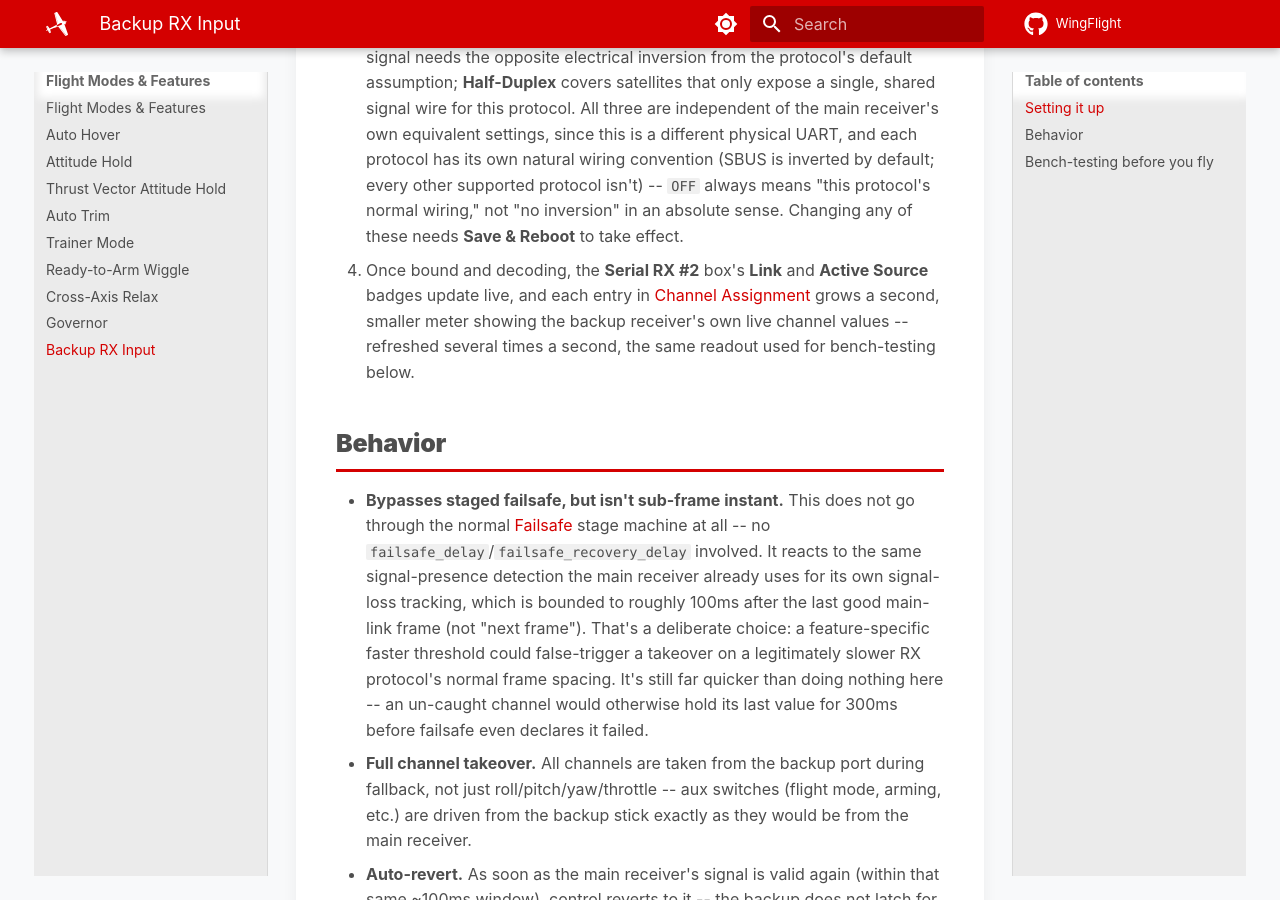
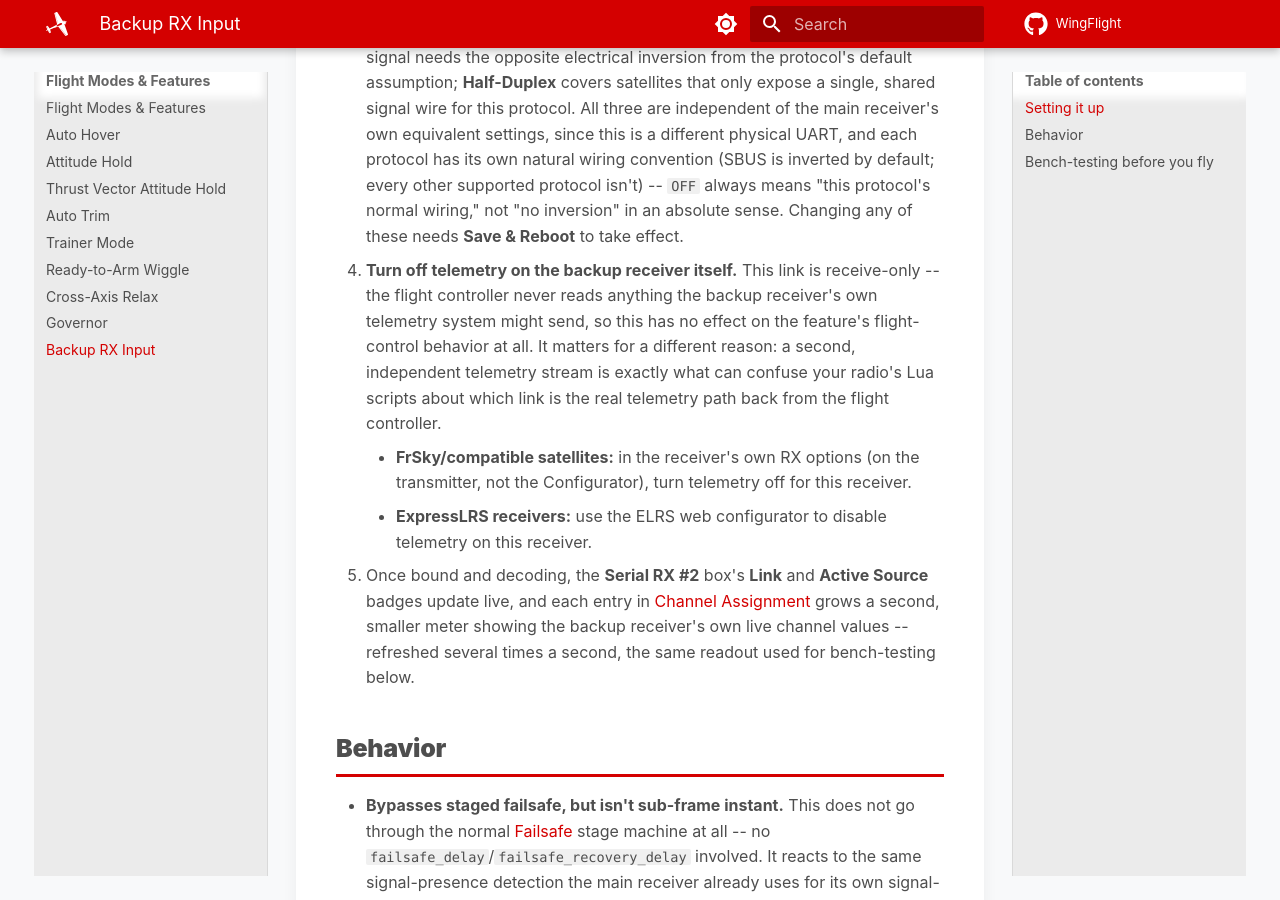
Before and after one commit to WingFlight/wingflight-docs, an MkDocs documentation site: the page built from docs/flight-modes/backup-rx-input.md, in a window 1280 px wide and 900 px high, scrolled down 1093 px. Built offline with MkDocs 1.6.1 and Material for MkDocs 9.7.7, drawn with Linux system fonts in a browser that asks for light colours.

Commit message:
docs: note that telemetry should be off on the backup receiver (#13)
The backup link is receive-only, so a live telemetry stream from the
backup receiver itself has no effect on the feature's flight-control
behavior - but it can confuse radio-side Lua scripts about which link
is the real telemetry path back to the flight controller. Added as a
setup step with brand-specific instructions (FrSky: RX options on the
transmitter; ExpressLRS: the web configurator).

mkdocs build --strict verified clean; also checked the rendered HTML
directly to confirm the nested sub-bullets actually nest under the new
step rather than flattening into the parent numbered list (they need
4-space indentation under python-markdown, not the 3 spaces this
page's other continuation lines use).

Co-authored-by: Rob Thomson <rob@rt-rc.com>
Co-authored-by: Claude Sonnet 5 <noreply@anthropic.com>

```diff
--- a/docs/flight-modes/backup-rx-input.md
+++ b/docs/flight-modes/backup-rx-input.md
@@ -47,7 +47,19 @@ is reserved but not decoding anything.
    default; every other supported protocol isn't) -- `OFF` always means
    "this protocol's normal wiring," not "no inversion" in an absolute
    sense. Changing any of these needs **Save & Reboot** to take effect.
-4. Once bound and decoding, the **Serial RX #2** box's **Link** and
+4. **Turn off telemetry on the backup receiver itself.** This link is
+   receive-only -- the flight controller never reads anything the backup
+   receiver's own telemetry system might send, so this has no effect on
+   the feature's flight-control behavior at all. It matters for a
+   different reason: a second, independent telemetry stream is exactly
+   what can confuse your radio's Lua scripts about which link is the
+   real telemetry path back from the flight controller.
+    - **FrSky/compatible satellites:** in the receiver's own RX options
+      (on the transmitter, not the Configurator), turn telemetry off
+      for this receiver.
+    - **ExpressLRS receivers:** use the ELRS web configurator to
+      disable telemetry on this receiver.
+5. Once bound and decoding, the **Serial RX #2** box's **Link** and
    **Active Source** badges update live, and each entry in
    [Channel Assignment](../configurator/tabs/receiver.md#channel-assignment)
    grows a second, smaller meter showing the backup receiver's own live
```
